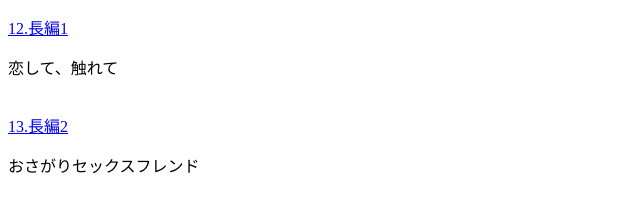
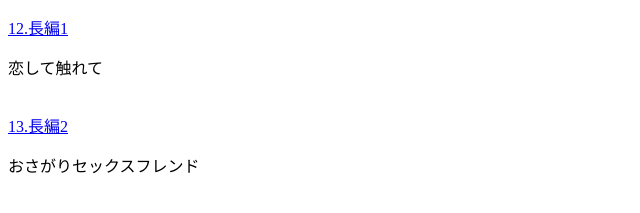
Before and after one commit to sonerou/sonerou.github.io, a plain HTML site: page index.html in a window 1280 px wide. Shown: the part 1234-1447 px from the top of the page, 0-640 px from the left. Drawn offline with Linux system fonts and the light colour scheme.

Commit message:
Update index.html

```diff
--- a/index.html
+++ b/index.html
@@ -33,7 +33,7 @@
     <p>クールはHなアイドルが多すぎる</p>
     <h3 id="section1">ここから長編</h3>
     <a href="/12/index.html">12.長編1</a><br>
-    <p>恋して、触れて</p><br>
+    <p>恋して触れて</p><br>
     <a href="/13/index.html">13.長編2</a><br>
     <p>おさがりセックスフレンド</p><br>
 </body>
```
